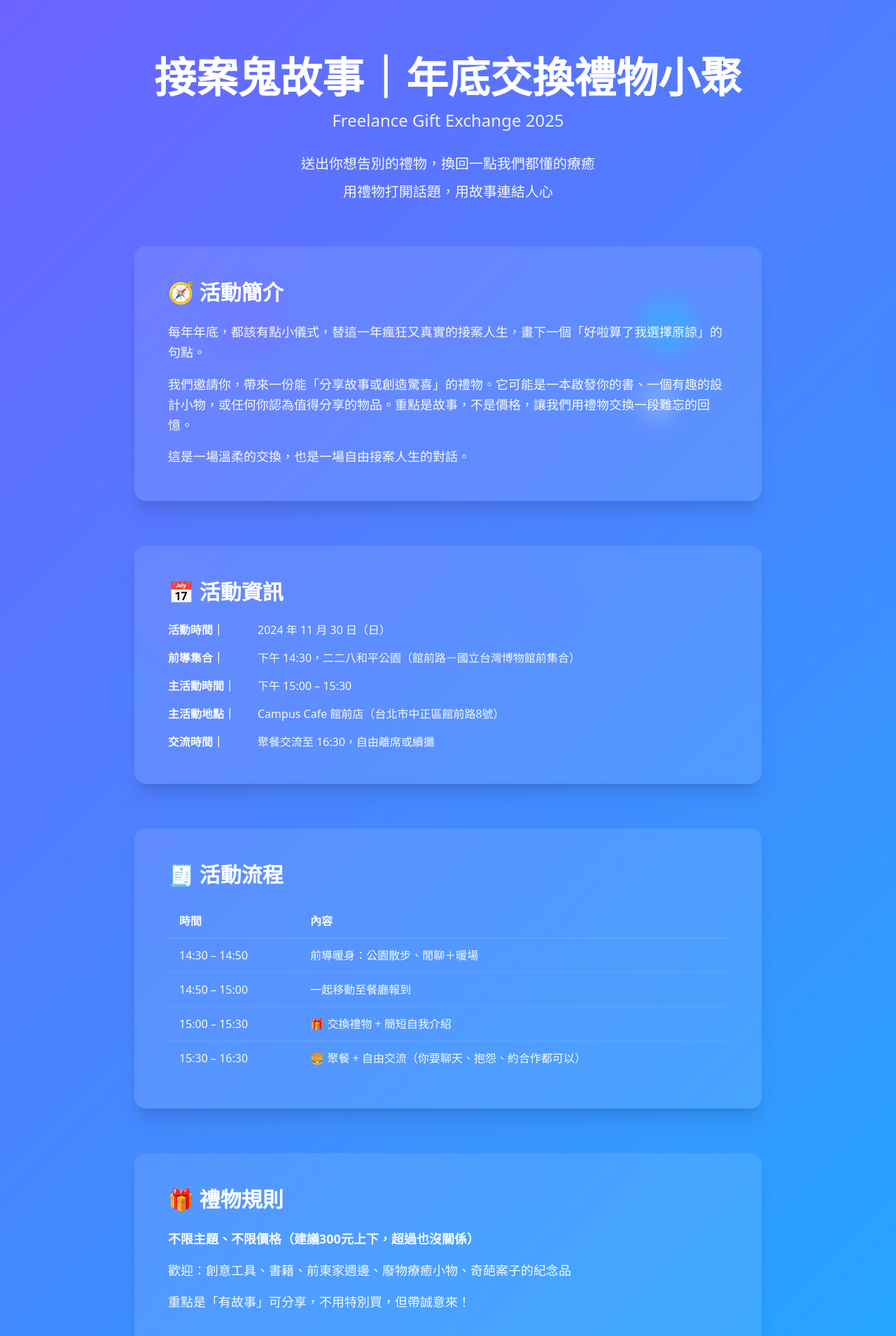
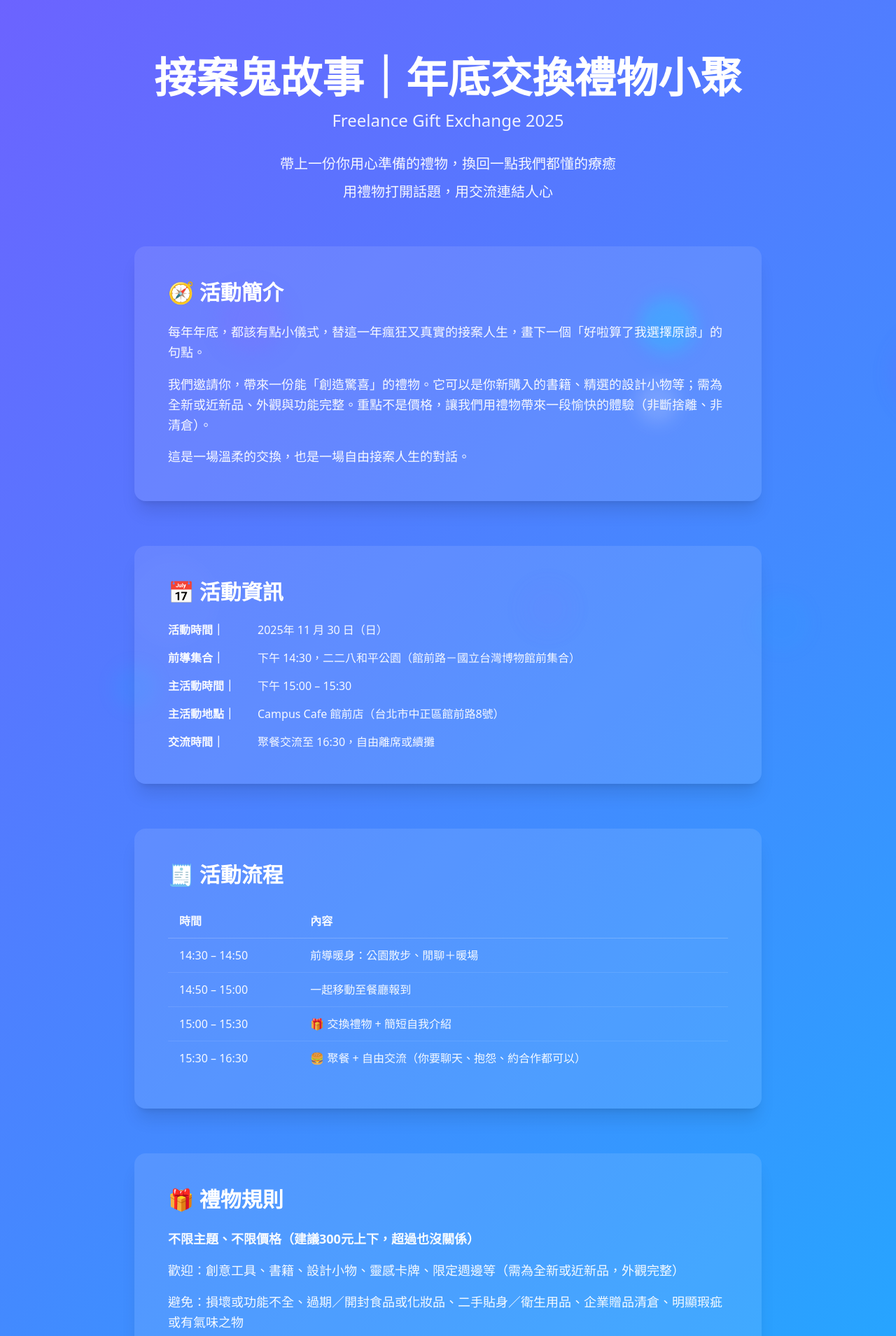
Before and after one commit to HarryFan/freelance-gift-exchange-2025, a Vue app: page / in a window 1280 px wide. Shown: the top 1909 px of the page at 70% size. Built offline with nearby package versions, Linux system fonts and the light colour scheme.

Commit message:
fix: 更新活動年份與禮物交換說明文案
- 修正活動時間從 2024 年更新為 2025 年
- 調整禮物準備說明，強調全新或近新品要求，並明確列出避免攜帶的物品類型
- 優化活動文案表述，使說明更清晰具體

```diff
--- a/src/components/HomePage.vue
+++ b/src/components/HomePage.vue
@@ -17,10 +17,10 @@
         <!-- 副標語 -->
         <div class="max-w-3xl mx-auto space-y-3">
           <p class="text-lg md:text-xl text-white/95 leading-relaxed">
-            送出你想告別的禮物，換回一點我們都懂的療癒
+            帶上一份你用心準備的禮物，換回一點我們都懂的療癒
           </p>
           <p class="text-lg md:text-xl text-white/95 leading-relaxed">
-            用禮物打開話題，用故事連結人心
+            用禮物打開話題，用交流連結人心
           </p>
         </div>
       </section>
@@ -34,7 +34,7 @@
               每年年底，都該有點小儀式，替這一年瘋狂又真實的接案人生，畫下一個「好啦算了我選擇原諒」的句點。
             </p>
             <p>
-              我們邀請你，帶來一份能「分享故事或創造驚喜」的禮物。它可能是一本啟發你的書、一個有趣的設計小物，或任何你認為值得分享的物品。重點是故事，不是價格，讓我們用禮物交換一段難忘的回憶。
+              我們邀請你，帶來一份能「創造驚喜」的禮物。它可以是你新購入的書籍、精選的設計小物等；需為全新或近新品、外觀與功能完整。重點不是價格，讓我們用禮物帶來一段愉快的體驗（非斷捨離、非清倉）。
             </p>
             <p class="font-medium">
               這是一場溫柔的交換，也是一場自由接案人生的對話。
@@ -50,7 +50,7 @@
           <div class="space-y-4 text-white/95">
             <div class="flex flex-col md:flex-row md:items-center gap-2">
               <span class="font-semibold min-w-[120px]">活動時間｜</span>
-              <span>2024 年 11 月 30 日（日）</span>
+              <span>2025年 11 月 30 日（日）</span>
             </div>
             <div class="flex flex-col md:flex-row md:items-center gap-2">
               <span class="font-semibold min-w-[120px]">前導集合｜</span>
@@ -116,10 +116,13 @@
               不限主題、不限價格（建議300元上下，超過也沒關係）
             </p>
             <p>
-              歡迎：創意工具、書籍、前東家週邊、廢物療癒小物、奇葩案子的紀念品
+              歡迎：創意工具、書籍、設計小物、靈感卡牌、限定週邊等（需為全新或近新品，外觀完整）
+            </p>
+            <p>
+              避免：損壞或功能不全、過期／開封食品或化妝品、二手貼身／衛生用品、企業贈品清倉、明顯瑕疵或有氣味之物
             </p>
             <p class="font-medium">
-              重點是「有故事」可分享，不用特別買，但帶誠意來！
+              建議用心挑選，以全新或近新品為主。
             </p>
           </div>
         </div>
@@ -162,7 +165,7 @@
             </li>
             <li class="flex items-start">
               <span class="mr-2">•</span>
-              <span>想擺脫孤單與社交尷尬，用一杯咖啡＋一個故事找到共鳴的人</span>
+              <span>想擺脫孤單與社交尷尬，用一杯咖啡＋輕鬆聊天找到共鳴的人</span>
             </li>
             <li class="flex items-start">
               <span class="mr-2">•</span>
```
Also changed, not shown: 1 other file (tests, documents, lock files or other folders).
